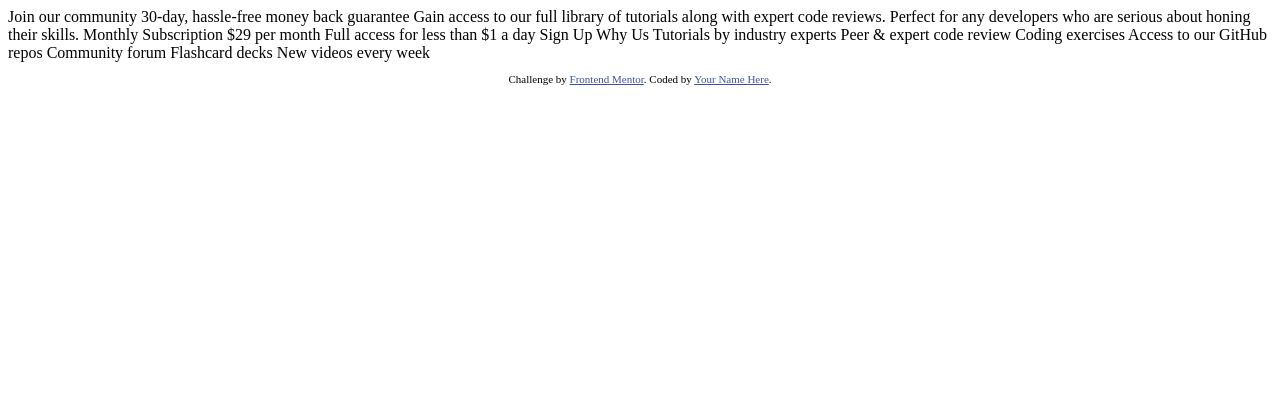
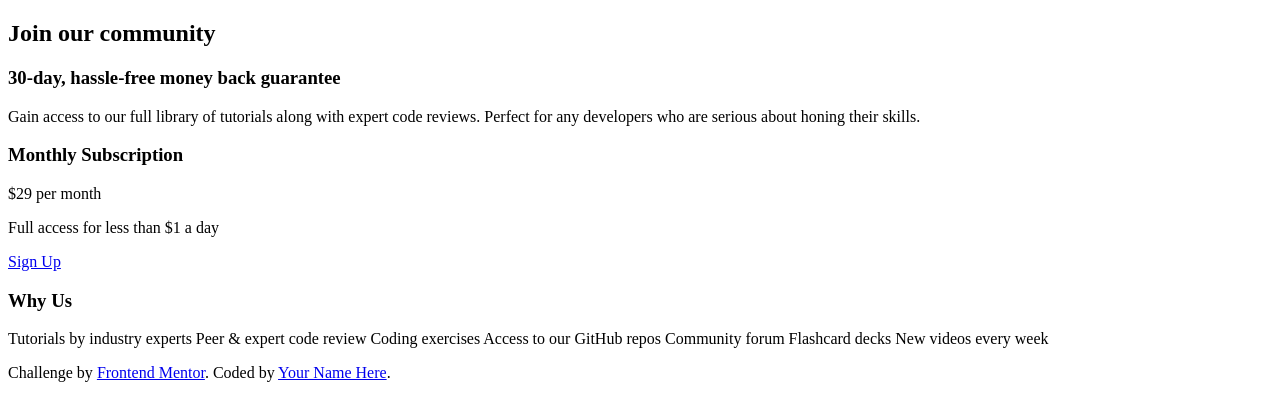
Before and after one commit to ryu-kamiski/SinglePriceGrid, a plain HTML site: page index.html in a window 1280 px wide. Drawn offline with Linux system fonts and the light colour scheme.

Commit message:
initial html format
An initial html format without "classes" any other rad thing to do with styling.

```diff
--- a/index.html
+++ b/index.html
@@ -1,38 +1,49 @@
 <!DOCTYPE html>
 <html lang="en">
+
 <head>
+
   <meta charset="UTF-8">
-
   <!-- displays site properly based on user's device -->
   <meta name="viewport" content="width=device-width, initial-scale=1.0">
+  <!-- ** Fonts Linked  -->
+  <link rel="preconnect" href="https://fonts.googleapis.com">
+  <link rel="preconnect" href="https://fonts.gstatic.com" crossorigin>
+  <link href="https://fonts.googleapis.com/css2?family=Karla:wght@400;700&display=swap" rel="stylesheet">
+  <!-- ** Title Icon  -->
+  <link rel="icon" type="image/png" sizes="32x32" href="./images/favicon-32x32.png">
+  <!-- ** Stylesheet  -->
+  <link rel="stylesheet" href="style.css">
+  <title>Frontend Mentor | Single Price Grid Component</title> <!-- Tittle of the main webpage 🚀 -->
 
-  <link rel="icon" type="image/png" sizes="32x32" href="./images/favicon-32x32.png">
+</head>
 
-  <title>Frontend Mentor | Single Price Grid Component</title>
+<body>
 
-  <style>
-    .attribution { font-size: 11px; text-align: center; }
-    .attribution a { color: hsl(228, 45%, 44%); }
-  </style>
-</head>
-<body>
-  Join our community
+  <main>
 
-  30-day, hassle-free money back guarantee
-
+    <div>
+      <h2>Join our community</h2>
+      <section>
+        <h3>30-day, hassle-free money back guarantee</h3>
+        <p>
           Gain access to our full library of tutorials along with expert code reviews.
           Perfect for any developers who are serious about honing their skills.
+        </p>
+      </section>
+    </div>
 
-  Monthly Subscription
+    <!-- ** Monthly Subscription section -->
+    <div>
+      <h3>Monthly Subscription</h3>
+      &dollar;29 per month  <!-- ! See the design here -->
+      <p>Full access for less than &dollar;1 a day</p>
+      <section><a href="#">Sign Up</a></section>
+    </div>
 
-  &dollar;29 per month
-
-  Full access for less than &dollar;1 a day
-
-  Sign Up
-
-  Why Us
-
+    <div>
+      <h3>Why Us</h3>
+      <p> <!-- TODO: See how to get output as it is -->
         Tutorials by industry experts
         Peer &amp; expert code review
         Coding exercises
@@ -40,6 +51,10 @@
         Community forum
         Flashcard decks
         New videos every week
+      </p>
+    </div>
+
+  </main>
 
   <footer>
     <p class="attribution">
@@ -47,5 +62,7 @@
       Coded by <a href="#">Your Name Here</a>.
     </p>
   </footer>
+
 </body>
+
 </html>
```
Lines whose indentation alone changed are shown as unchanged.
